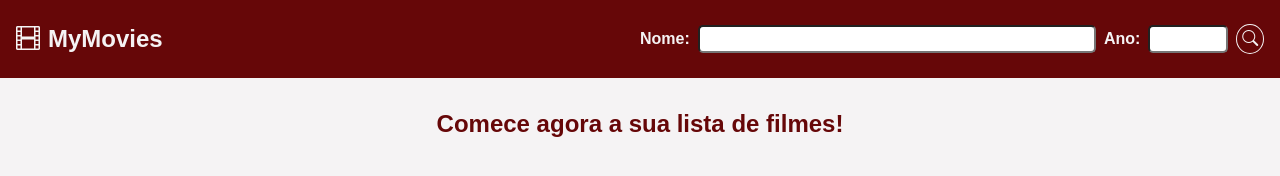
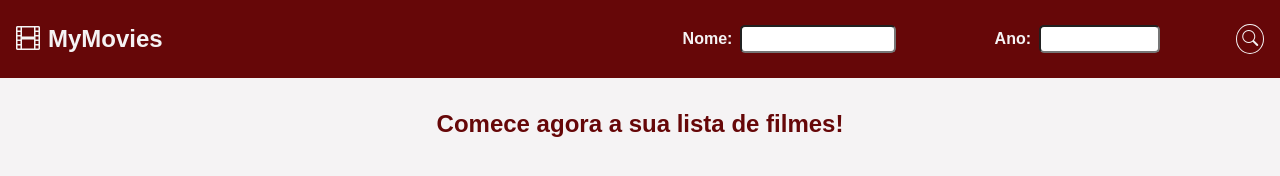
Before and after one commit to devpaulo2077/My-Movies, a website: page index.html in a window 1280 px wide. Drawn offline with nearby package versions, Linux system fonts and the light colour scheme.

Commit message:
🆙 UPDATE

```diff
--- a/style.css
+++ b/style.css
@@ -50,7 +50,6 @@ header > h2 > i{
 
 
 .movie-name-wrapper{
-    width: 100%;
     display: flex;
     align-items: center;
 }
@@ -73,13 +72,17 @@ header > h2 > i{
     background-color: var(--light-primary);
 }
 
-.movie-year-wrapper > input{
-    max-width: 5rem;
+.movie-name-wrapper > input{
+    width: 50%;
+
 }
 
-.movie-name-wrapper > input{
-    width: 100%;
+.movie-year-wrapper > input{
+    width: 50%;
+
 }
+
+
 
 .movie-name-wrapper > input, .movie-year-wrapper > input{
     margin: 0 0.5rem;
```
